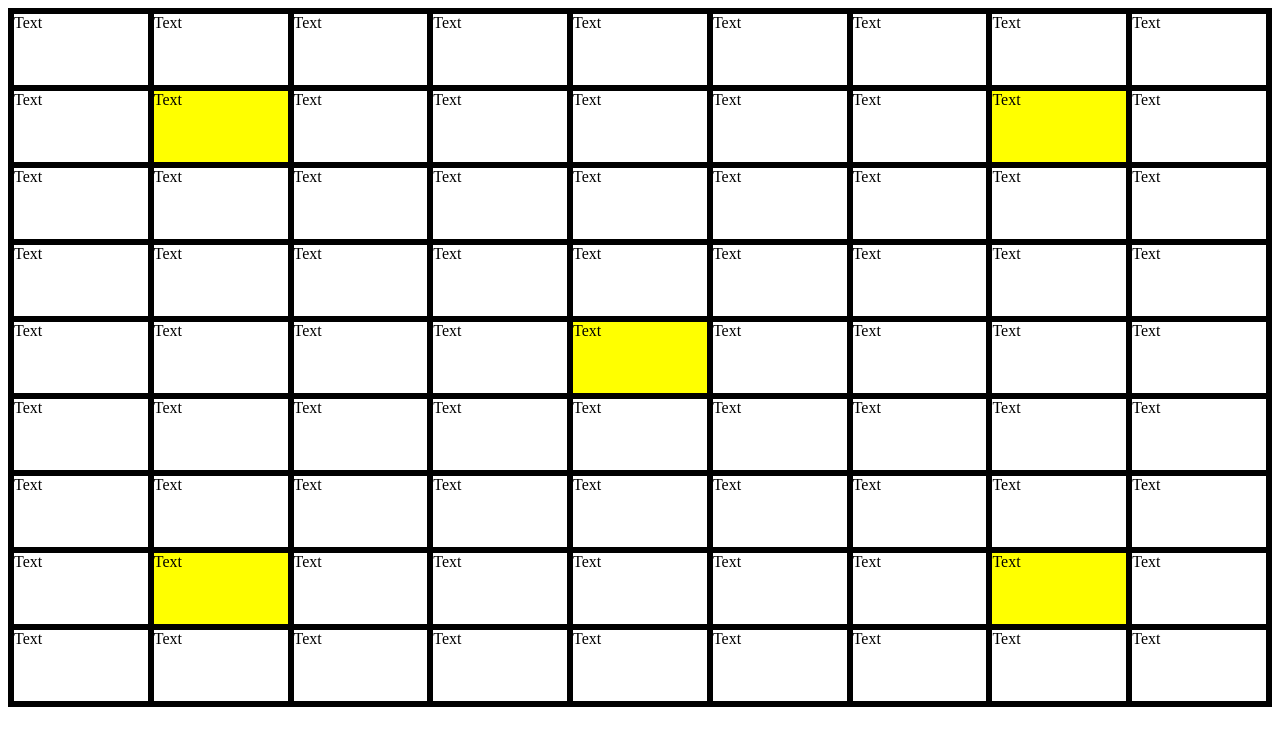
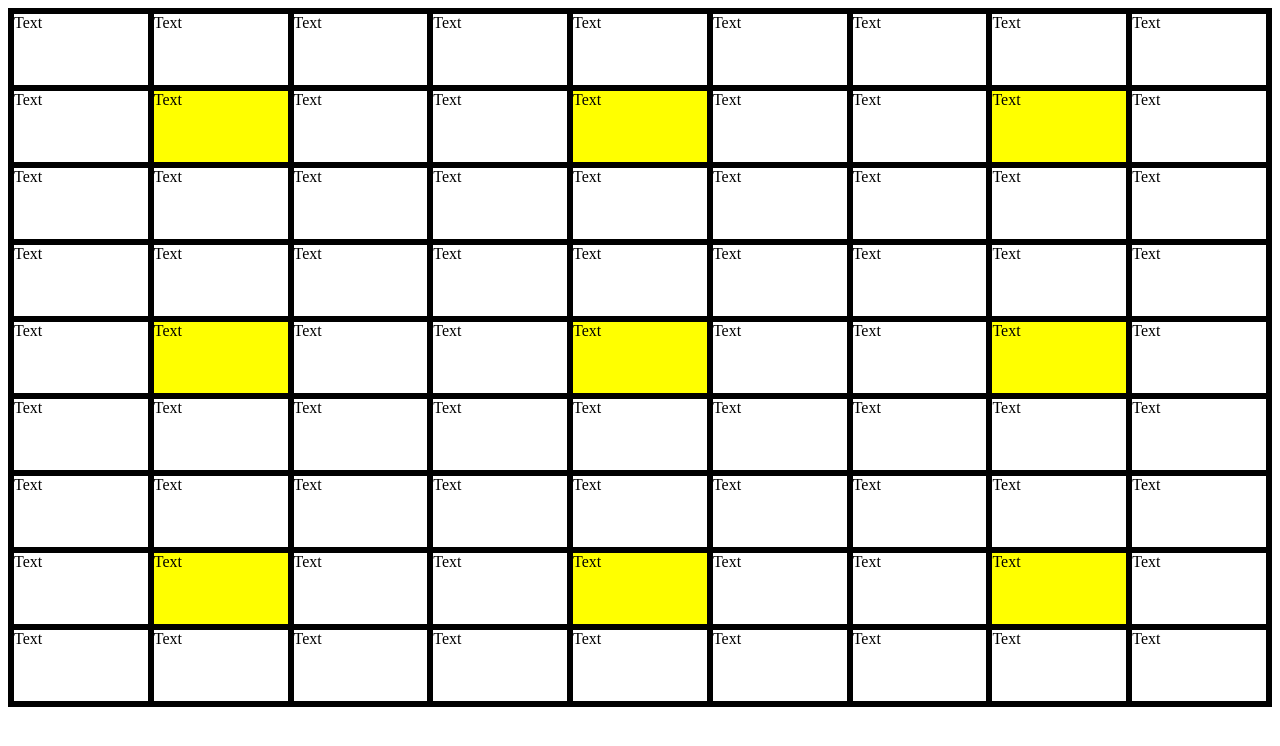
Before and after one commit to HDiman/lotos, a Django app: page / in a window 1280 px wide. Shown: the top 746 px of the page. Run offline with Django 4.2, Linux system fonts and the light colour scheme.

Commit message:
Color all

```diff
--- a/my_lotos/main/templates/base.html
+++ b/my_lotos/main/templates/base.html
@@ -20,7 +20,7 @@
             <div class="box clr">Text</div>
             <div class="box">Text</div>
             <div class="box">Text</div>
-            <div class="box">Text</div>
+            <div class="box clr">Text</div>
             <div class="box">Text</div>
             <div class="box">Text</div>
             <div class="box clr">Text</div>
@@ -44,7 +44,10 @@
             <div class="box">Text</div>
             <div class="box">Text</div>
             <div class="box">Text</div>
+            <div class="box clr">Text</div>
             <div class="box">Text</div>
+            <div class="box">Text</div>
+            <div class="box clr">Text</div>
             <div class="box">Text</div>
             <div class="box">Text</div>
             <div class="box clr">Text</div>
@@ -68,13 +71,10 @@
             <div class="box">Text</div>
             <div class="box">Text</div>
             <div class="box">Text</div>
-            <div class="box">Text</div>
+            <div class="box clr">Text</div>
             <div class="box">Text</div>
             <div class="box">Text</div>
             <div class="box clr">Text</div>
-            <div class="box">Text</div>
-            <div class="box">Text</div>
-            <div class="box">Text</div>
             <div class="box">Text</div>
             <div class="box">Text</div>
             <div class="box clr">Text</div>
```
